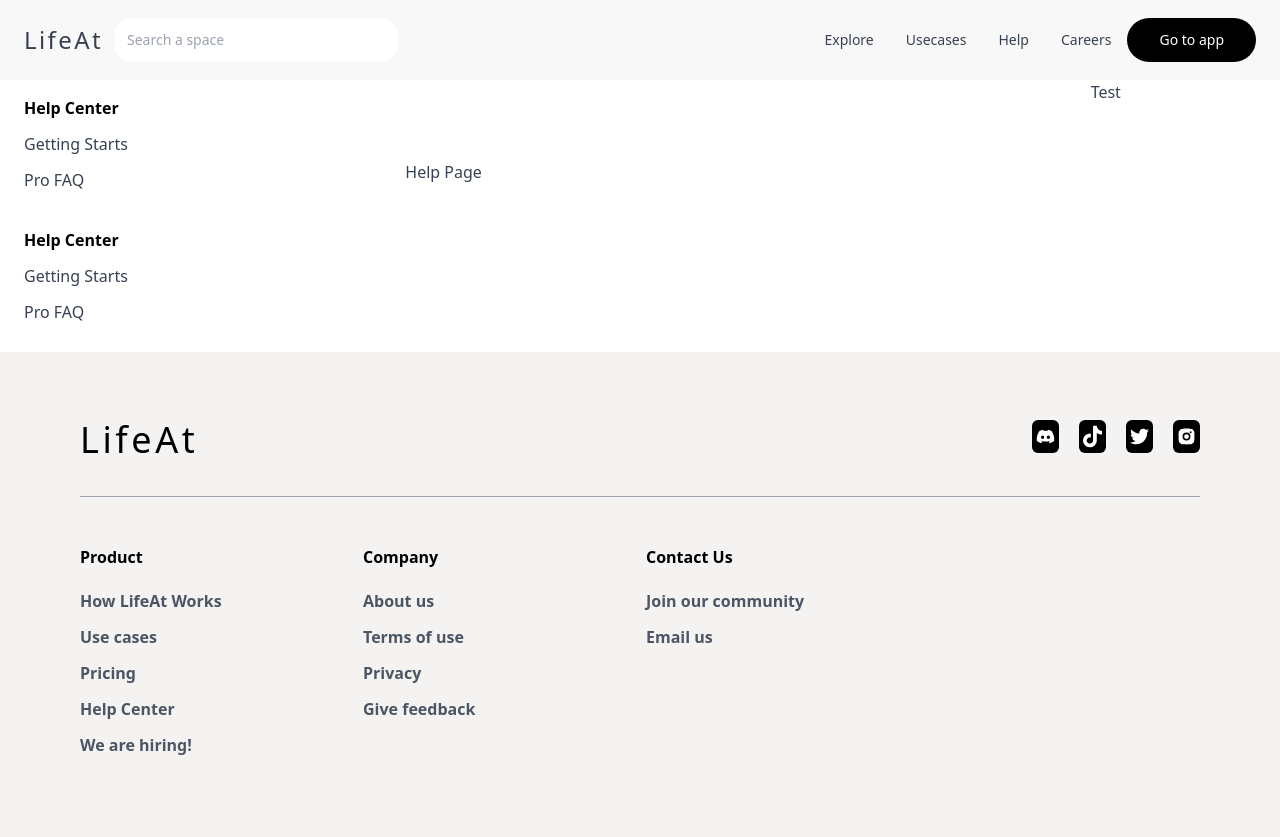
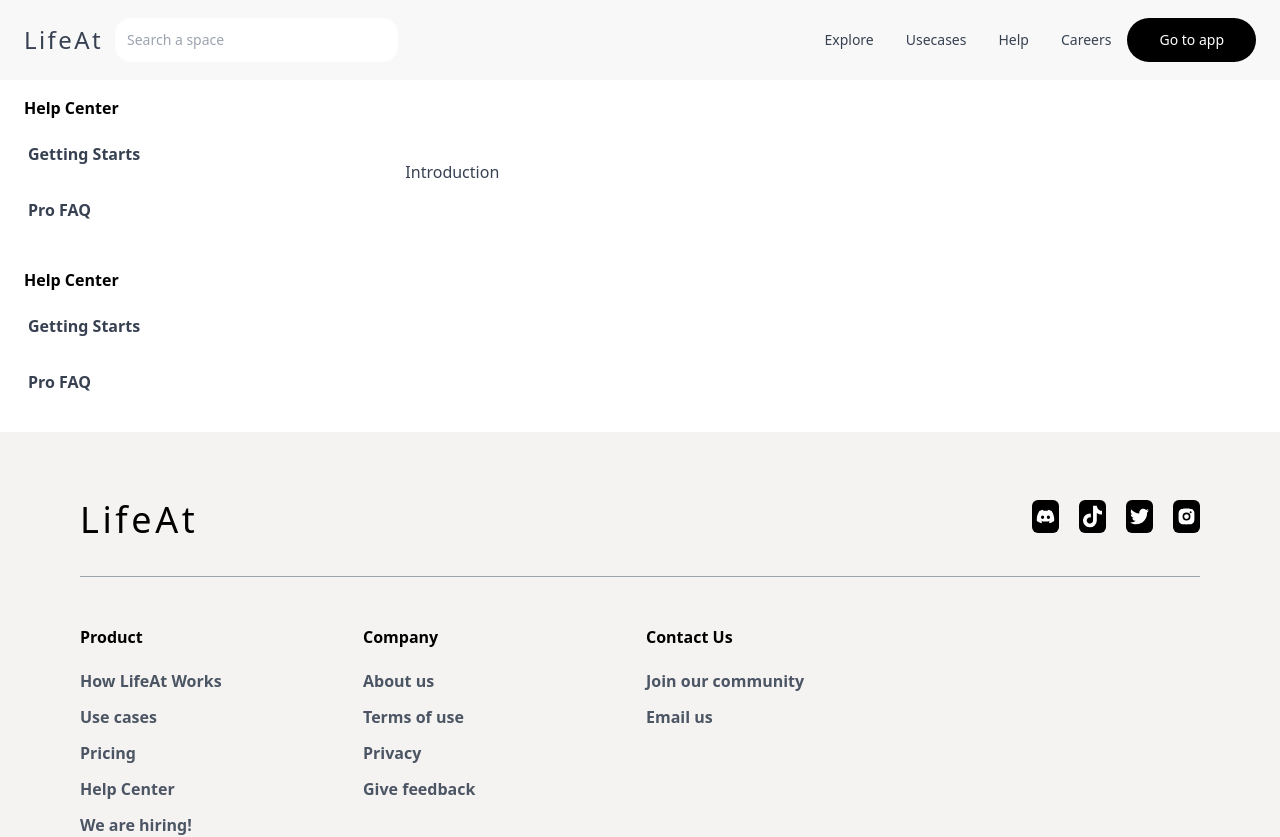
Before and after one commit to phamvietnguyenduy/lifeat, a React (Create React App) app: page /help in a window 1280 px wide. Before the commit the page ends 800 px from the top, so only its background shows below. Built offline with nearby package versions, Linux system fonts and the light colour scheme.

Commit message:
Build Route for Help Page

```diff
--- a/src/App.js
+++ b/src/App.js
@@ -16,7 +16,7 @@
             <Routes>
               <Route path="/" element={<Home />} />
               <Route path="/explore" element={<Explore />} />
-              <Route path="/help" element={<Help />} />
+              <Route path="/help/*" element={<Help />} />
             </Routes>
           </BaseLayout>
         </Suspense>
--- /dev/null
+++ b/src/pages/Help/FAQ.jsx
@@ -0,0 +1,7 @@
+import React from "react";
+
+const FAQ = () => {
+  return <div>FAQ</div>;
+};
+
+export default FAQ;
--- a/src/pages/Help/Help.jsx
+++ b/src/pages/Help/Help.jsx
@@ -1,33 +1,53 @@
-import React from "react";
+import React, { lazy, Suspense } from "react";
+import { useLocation } from "react-router-dom";
 import Navigation from "./Navigation";
+//Pages
+const Introduction = lazy(() => import("./Introduction"));
+const FAQ = lazy(() => import("./FAQ"));
 
 const navData = [
   {
     id: 1,
     title: "Help Center",
-    items: ["Getting Starts", "Pro FAQ"],
+
+    items: [
+      { title: "Getting Starts", dest: "introduction" },
+      { title: "Pro FAQ", dest: "faq" },
+    ],
   },
   {
     id: 2,
     title: "Help Center",
-    items: ["Getting Starts", "Pro FAQ"],
+    dest: "help-center",
+
+    items: [
+      { title: "Getting Starts", dest: "introduction" },
+      { title: "Pro FAQ", dest: "faq" },
+    ],
   },
 ];
 
 const Help = () => {
+  const { pathname } = useLocation();
+  const render = (params) => {
+    switch (params) {
+      case "/help/introduction":
+        return <Introduction />;
+      case "/help/faq":
+        return <FAQ />;
+      default:
+        return <Introduction />;
+    }
+  };
   return (
     <main className="lg:flex lg:flex-row flex flex-col-reverse h-full justify-start relative w-full text-gray-700 top-20 mb-28">
       <nav className="lg:gap-2 lg:basis-1/6 w-full flex flex-col  bg-white px-6 pt-4">
         <Navigation data={navData} />
       </nav>
       <section className="bg-white lg:basis-4/6 block w-full lg:px-48 lg:py-20  px-6">
-        Help Page
+        {render(pathname)}
       </section>
-      <section className="lg:inline hidden bg-white basis-1/6 px-6">
-        Test
-      </section>
-
-      {/* className="fixed w-full bg-white h-14 text-gray-700 z-30 top-20" */}
+      <section className="lg:inline hidden bg-white basis-1/6 px-6"></section>
     </main>
   );
 };
--- /dev/null
+++ b/src/pages/Help/Introduction.jsx
@@ -0,0 +1,7 @@
+import React from "react";
+
+const Introduction = () => {
+  return <div>Introduction</div>;
+};
+
+export default Introduction;
--- a/src/pages/Help/Navigation.jsx
+++ b/src/pages/Help/Navigation.jsx
@@ -1,6 +1,10 @@
 import React from "react";
+import { Link, useHref } from "react-router-dom";
 
 const Navigation = ({ data }) => {
+  const currentPath = useHref();
+  const path = currentPath.split("/")[2];
+  console.log(path);
   return (
     <>
       {data.map((sec) => (
@@ -8,7 +12,16 @@
           <h1 className="font-bold text-black">{sec.title}</h1>
           <ul className="list-none space-y-3">
             {sec.items.map((element, index) => (
-              <li key={index}>{element}</li>
+              <li
+                className={`${
+                  path === element.dest && "bg-gray-300 "
+                }hover:bg-gray-300 px-1 py-2.5 `}
+                key={index}
+              >
+                <Link className="font-semibold" to={element.dest}>
+                  {element.title}
+                </Link>
+              </li>
             ))}
           </ul>
         </section>
--- a/tailwind.config.js
+++ b/tailwind.config.js
@@ -1,21 +1,21 @@
 /** @type {import('tailwindcss').Config} */
 module.exports = {
-  content: [
-    "./src/**/*.{js,jsx,ts,tsx}",
-  ],
+  content: ["./src/**/*.{js,jsx,ts,tsx}"],
   theme: {
     extend: {
       backgroundImage: {
-        'circle-pattern': "linear-gradient(59deg,rgba(239,161,143,.44) 27%,rgba(239,161,143,.53) 50%,rgba(98,72,255,.41) 75%)",
-     },
-     colors:{
-        thBlack: '#333',
-        thBrick: '#efa18f'
+        "circle-pattern":
+          "linear-gradient(59deg,rgba(239,161,143,.44) 27%,rgba(239,161,143,.53) 50%,rgba(98,72,255,.41) 75%)",
       },
-      gridColumn:{
-        'column2': "grid-column: 2"
-      }
-    }
+      colors: {
+        thBlack: "#333",
+        thBrick: "#efa18f",
+      },
+      gridColumn: {
+        column2: "grid-column: 2",
+      },
+    },
   },
+
   plugins: [],
-}
+};
```
